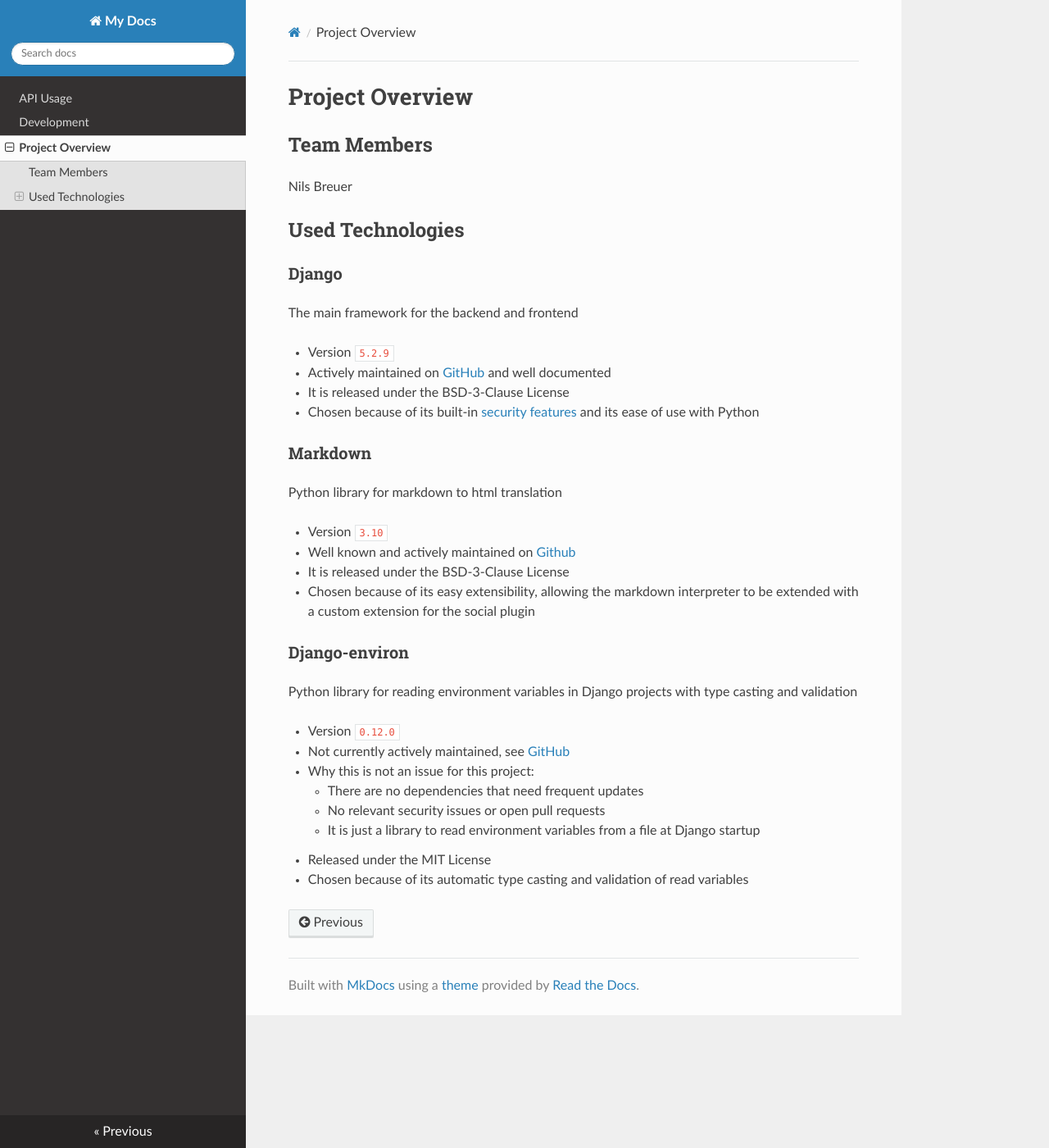
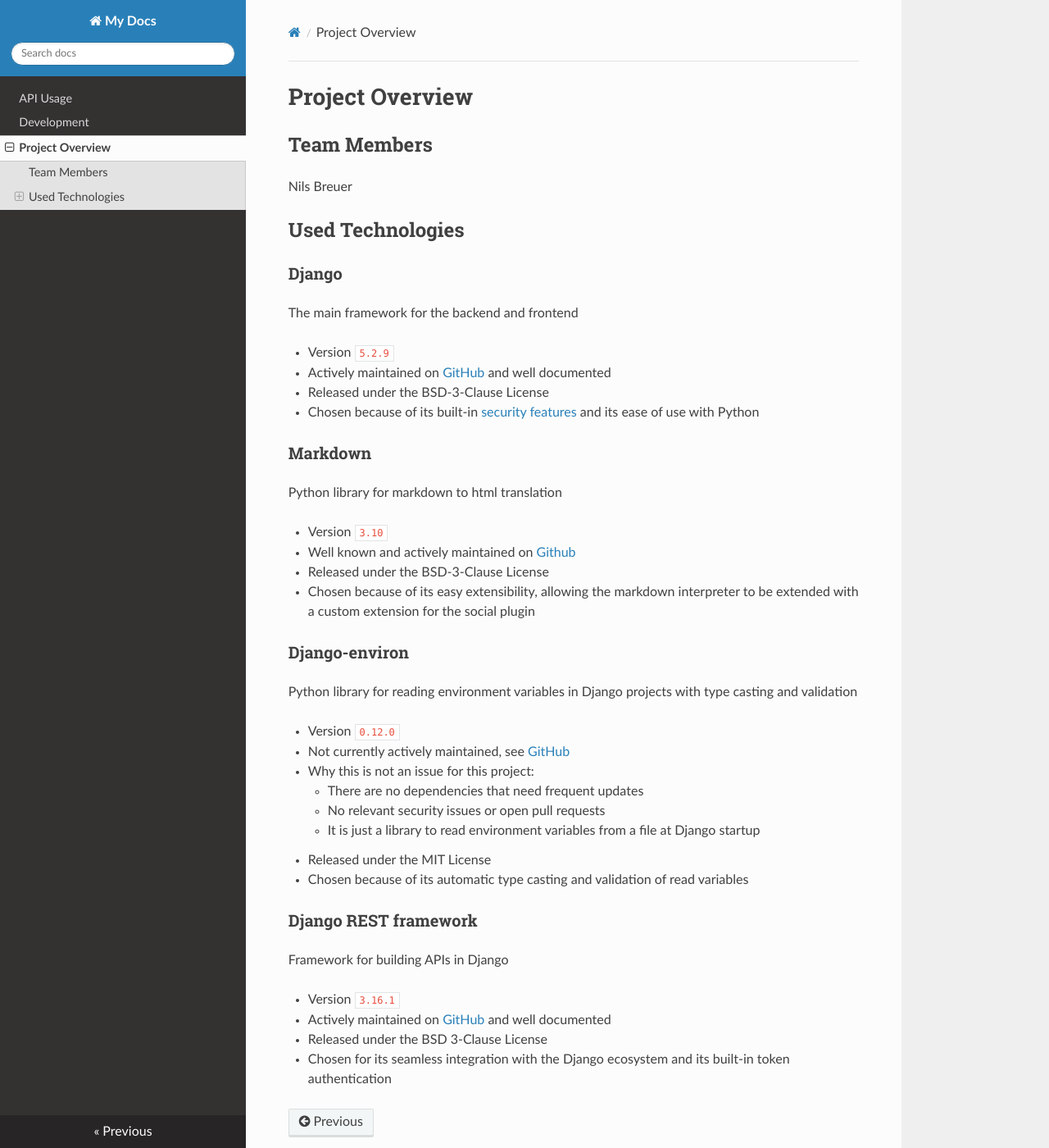
Before and after one commit to xk67/secure-notes, an MkDocs documentation site: the page built from docs/docs/project-overview.md, in a window 1280 px wide and 1400 px high. Shown: the whole window at 82% size. Built offline with MkDocs 1.6.1, drawn with Linux system fonts in a browser that asks for light colours; nearby versions of some CDN libraries.

Commit message:
feat(doc): add DRF description in used technologies section

```diff
--- a/docs/docs/project-overview.md
+++ b/docs/docs/project-overview.md
@@ -11,7 +11,7 @@ The main framework for the backend and frontend
 
 - Version `5.2.9`
 - Actively maintained on [GitHub](https://github.com/django/django) and well documented
-- It is released under the BSD-3-Clause License
+- Released under the BSD-3-Clause License
 - Chosen because of its built-in [security features](https://docs.djangoproject.com/en/6.0/topics/security/) and its ease of use with Python
 
 ### Markdown
@@ -20,7 +20,7 @@ Python library for markdown to html translation
 
 - Version `3.10`
 - Well known and actively maintained on [Github](https://github.com/Python-Markdown/markdown)
-- It is released under the BSD-3-Clause License
+- Released under the BSD-3-Clause License
 - Chosen because of its easy extensibility, allowing the markdown interpreter to be extended with a custom extension for the social plugin
 
 ### Django-environ
@@ -35,3 +35,12 @@ Python library for reading environment variables in Django projects with type ca
     - It is just a library to read environment variables from a file at Django startup
 - Released under the MIT License
 - Chosen because of its automatic type casting and validation of read variables
+
+### Django REST framework
+
+Framework for building APIs in Django
+
+- Version `3.16.1`
+- Actively maintained on [GitHub](https://github.com/encode/django-rest-framework) and well documented
+- Released under the BSD 3-Clause License
+- Chosen for its seamless integration with the Django ecosystem and its built-in token authentication
```
